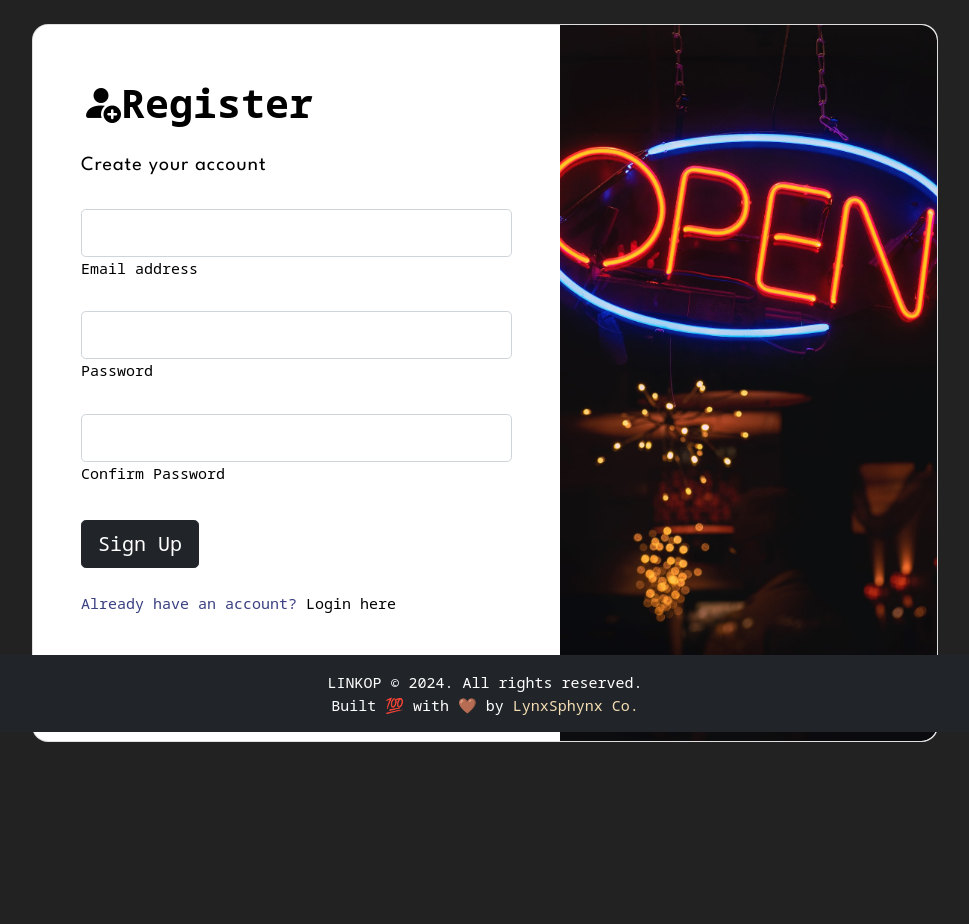
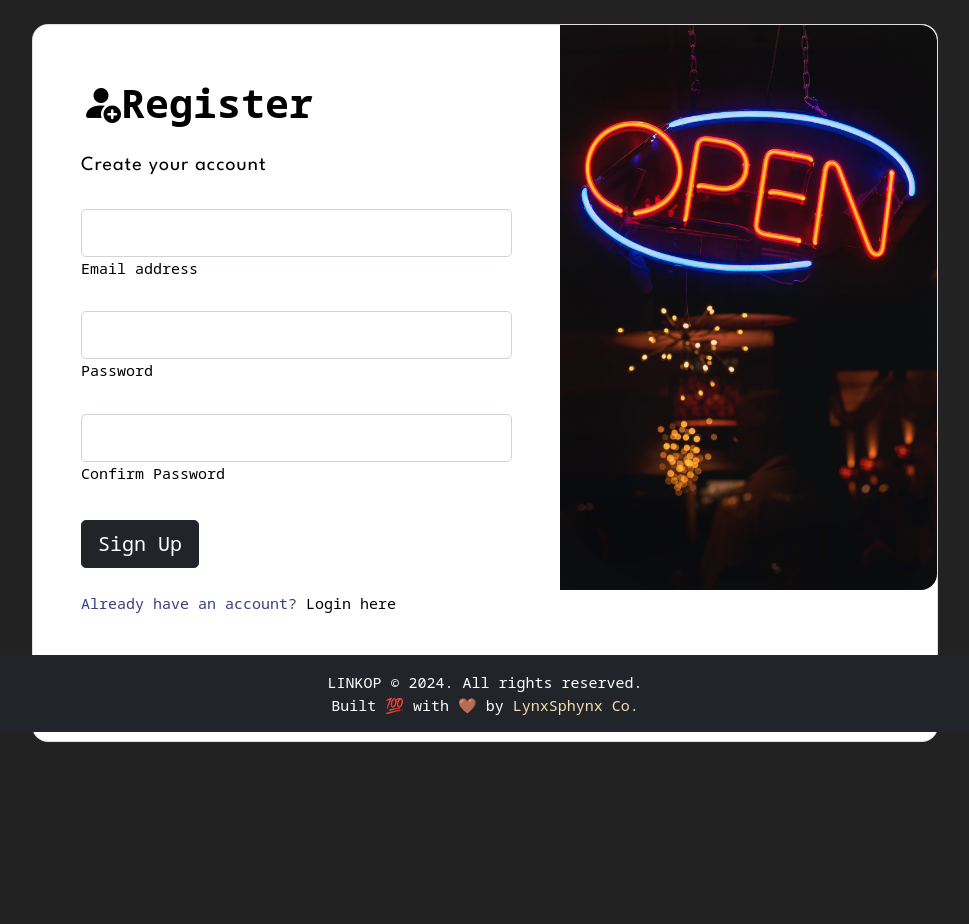
Before and after one commit to Rofy-Ray/linkop, a Django app: page /register/ in a window 1280 px wide. Shown: the part 68-992 px from the top of the page, without its empty margins (155-1124 px from the left). Run offline with Django 4.2, Linux system fonts and the light colour scheme; some libraries are stand-ins or nearby versions.

Commit message:
fixing image render on login and register forms

```diff
--- a/static/css/style.css
+++ b/static/css/style.css
@@ -146,6 +146,7 @@ a:link {
     }
     .card img {
         max-height: 100%;
+        width: auto;
         object-fit: cover;
     }
     .card .card-body {
--- a/templates/registration_form.html
+++ b/templates/registration_form.html
@@ -50,7 +50,7 @@
                             </div>
                             <div class="col-md-6 col-lg-5 d-none d-md-block">
                                 <img src="{% static 'img/regimg.jpg' %}"
-                                    alt="signup form" class="img-fluid" style="border-radius: 0 1rem 1rem 0; height: 100%;" />
+                                    alt="signup form" class="img-fluid" style="border-radius: 0 1rem 1rem 0; max-height: 100%; width: auto;" />
                             </div>
                         </div>
                     </div>
```
